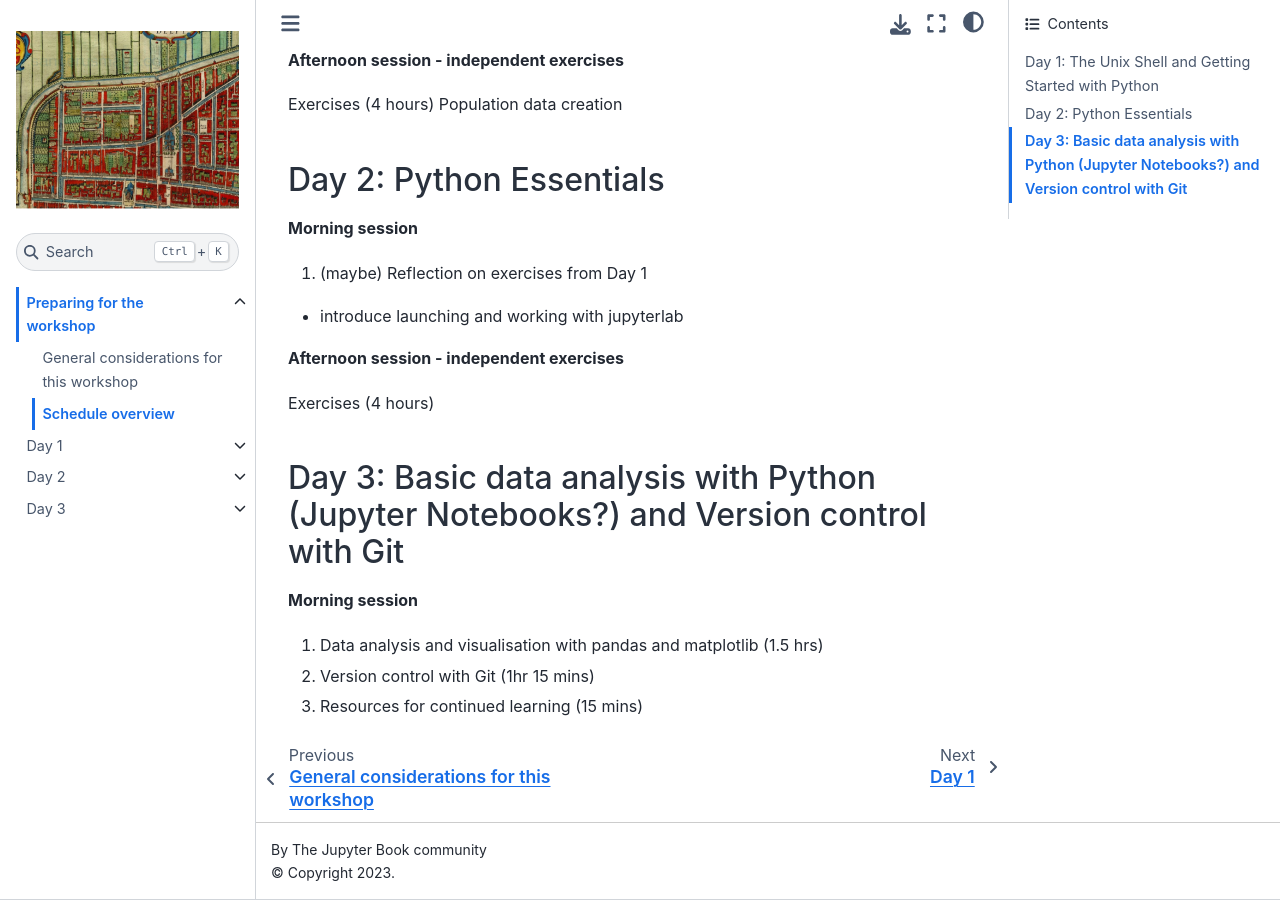
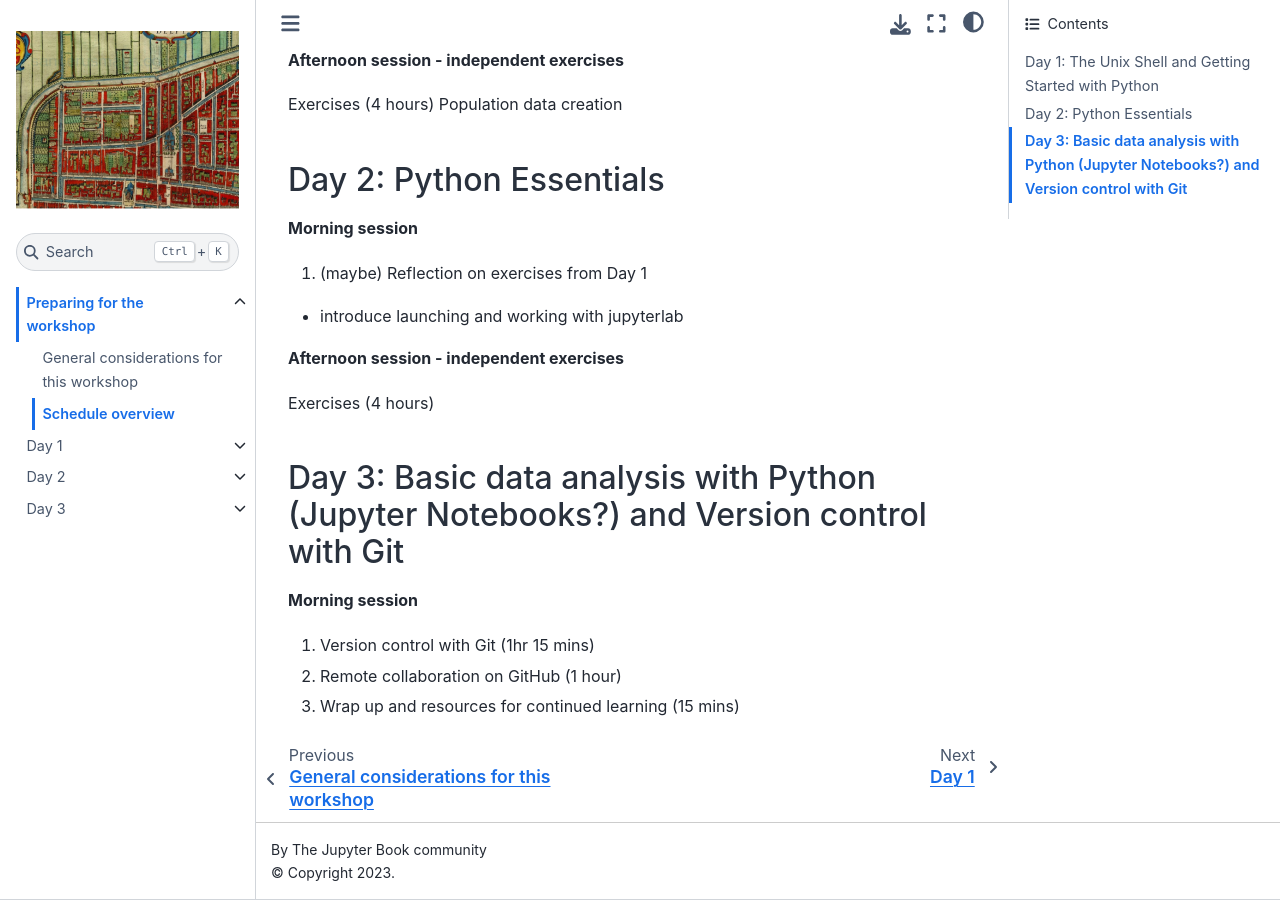
Before and after one commit to the-magnificents/04-02-2021-Carpentry-for-HGIS, a Jupyter Book: the page built from 00_Lesson_prep/Schedule.md, in a window 1280 px wide and 900 px high, scrolled down 568 px. Built offline with Jupyter Book 1.0.4 settings and Sphinx 7.4.7 and the Sphinx Book theme 1.1.4, drawn with Linux system fonts in a browser that asks for light colours; pages that are not in the unit, such as notebooks, are missing from menus.

Commit message:
Added github to day 3 schedule

```diff
--- a/00_Lesson_prep/Schedule.md
+++ b/00_Lesson_prep/Schedule.md
@@ -36,8 +36,8 @@ Exercises (4 hours)
 
 **Morning session**
 
-1. Data analysis and visualisation with pandas and matplotlib (1.5 hrs)
+1. Version control with Git (1hr 15 mins)
 
-2. Version control with Git (1hr 15 mins)
+2. Remote collaboration on GitHub (1 hour)
 
-3. Resources for continued learning (15 mins)
+3. Wrap up and resources for continued learning (15 mins)
```
